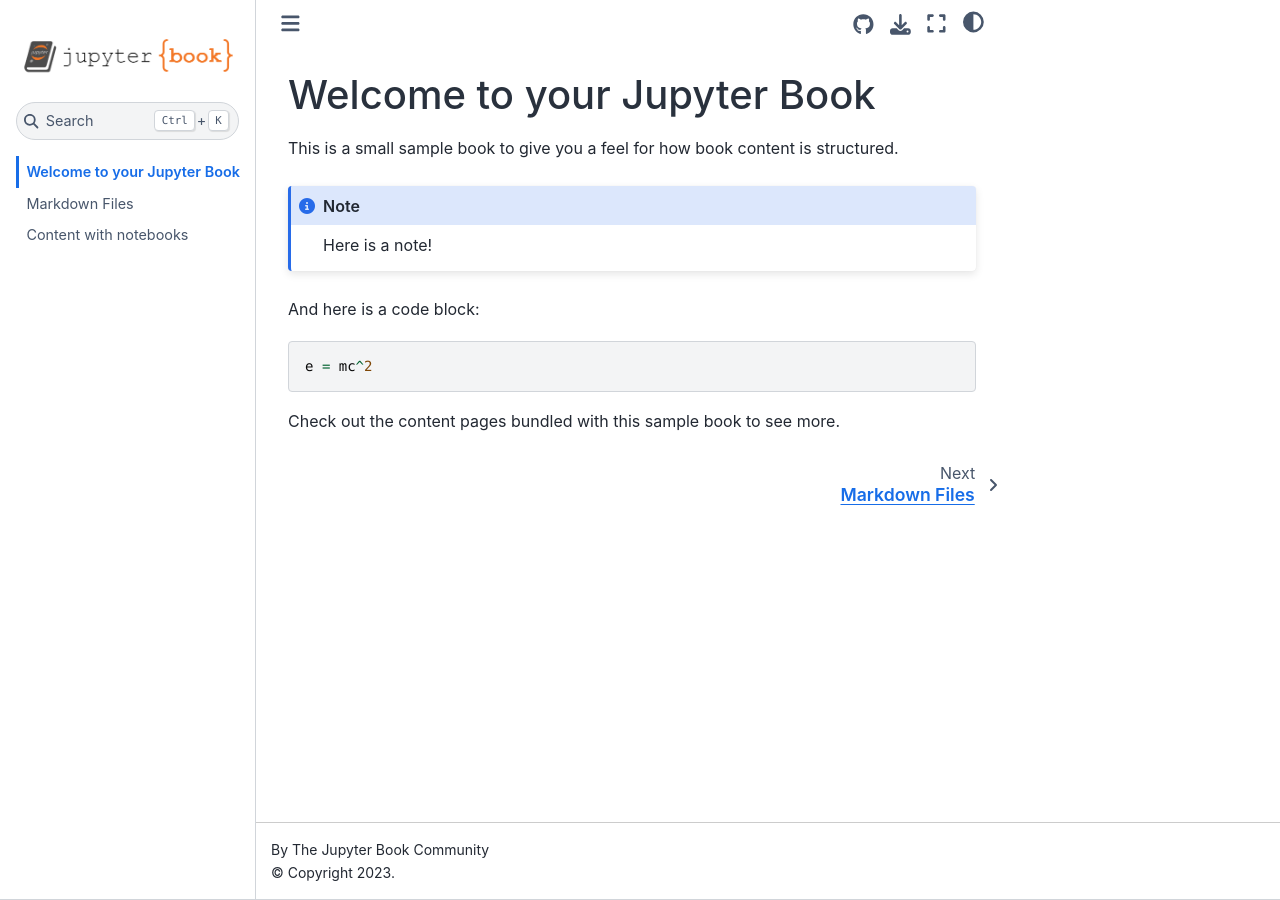
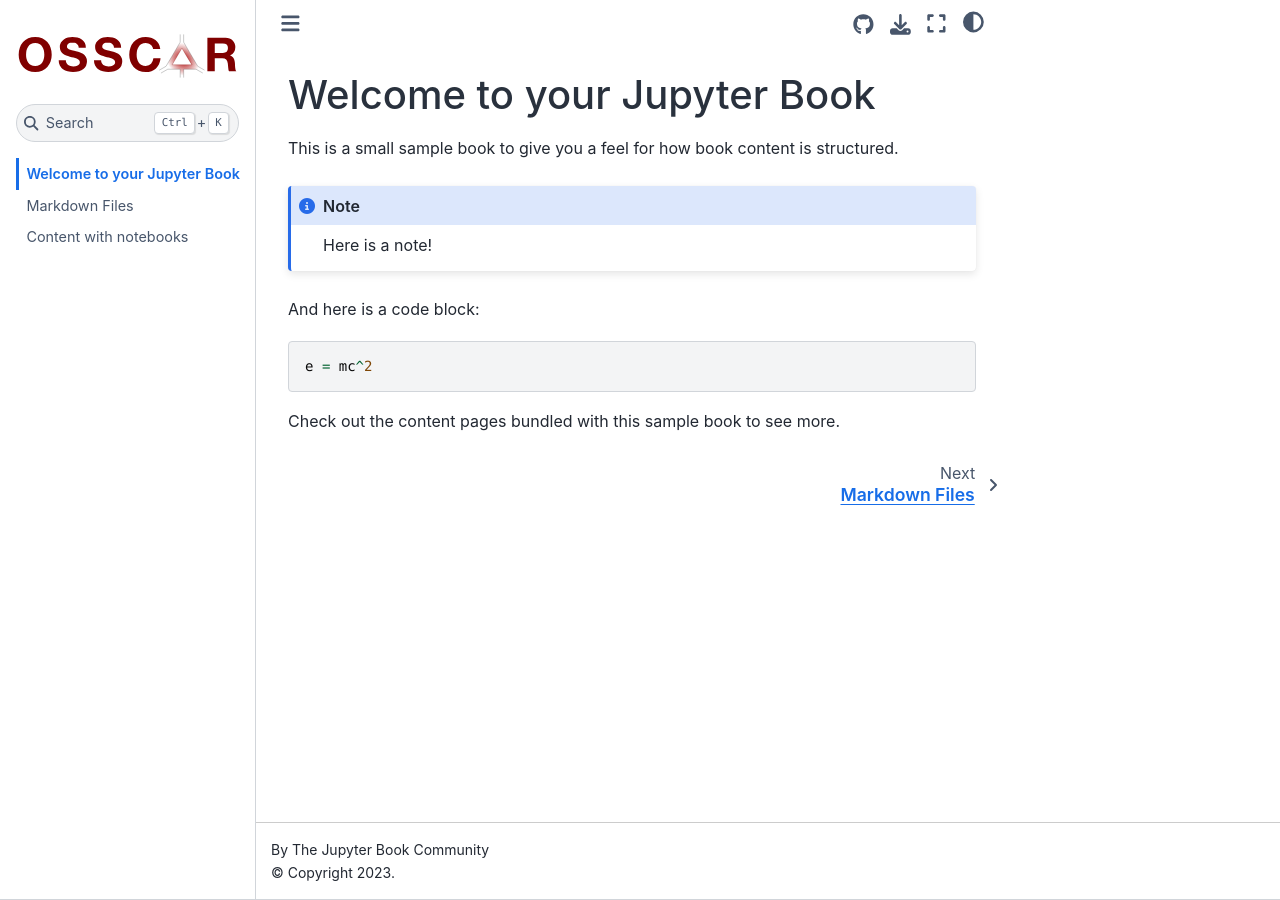
Before and after one commit to osscar-org/osscar-website, a Jupyter Book: the page built from intro.md, in a window 1280 px wide. Built offline with Jupyter Book 1.0.4 settings and Sphinx 7.4.7 and the Sphinx Book theme 1.1.4, drawn with Linux system fonts in a browser that asks for light colours.

Commit message:
use the OSSCAR logo

```diff
--- a/_config.yml
+++ b/_config.yml
@@ -3,7 +3,7 @@
 
 title: My sample book
 author: The Jupyter Book Community
-logo: logo.png
+logo: osscar-log.svg
 
 # Force re-execution of notebooks on each build.
 # See https://jupyterbook.org/content/execute.html
```
Also changed, not shown: osscar-log.svg (added).
